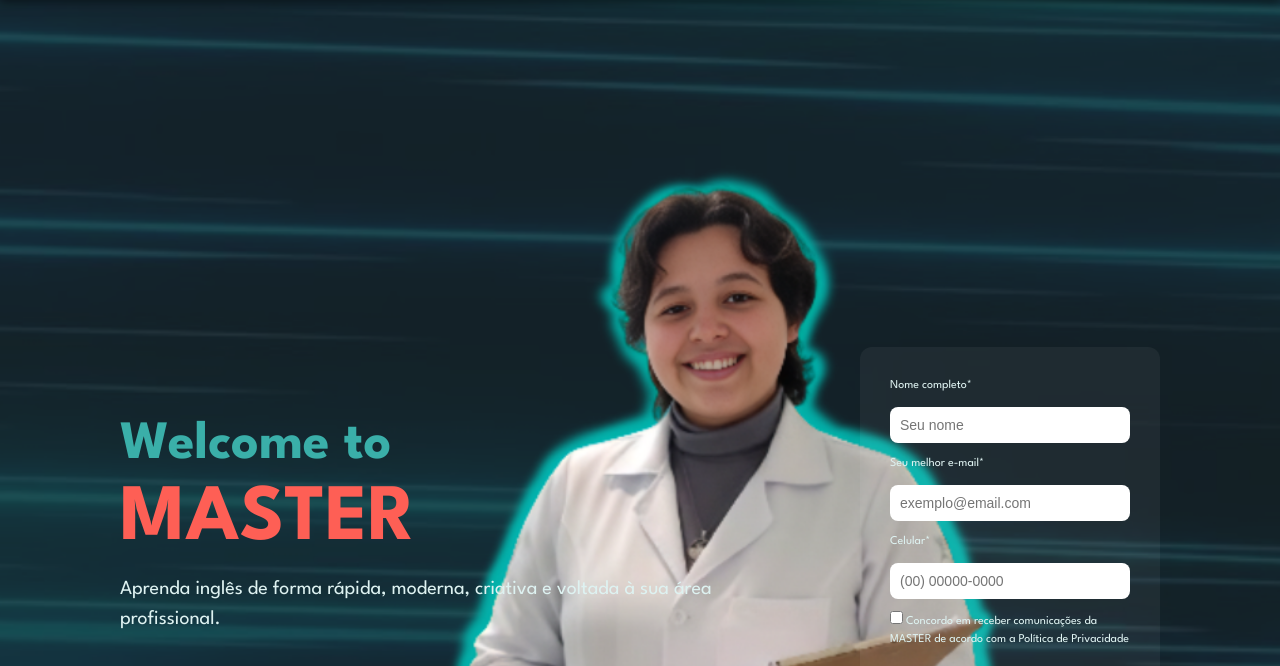
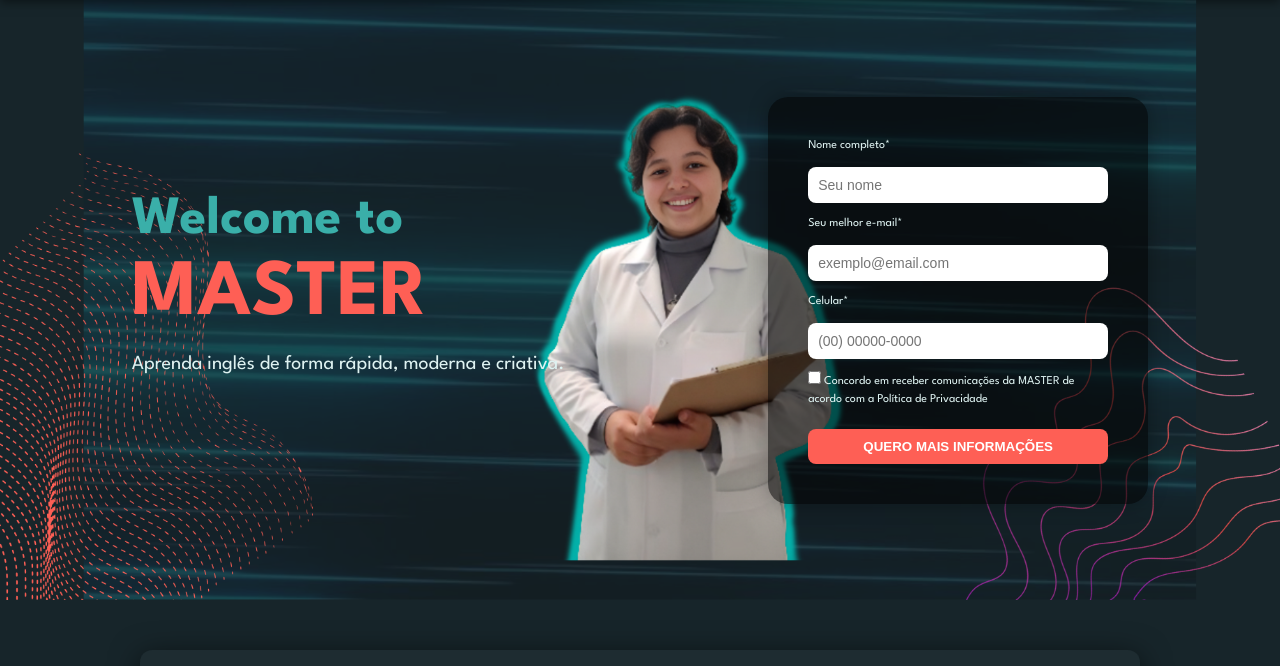
Before and after one commit to bionicarty/MASTER, a plain HTML site: page index.html in a window 1280 px wide. Shown: the part 90-756 px from the top of the page. Drawn offline with Linux system fonts and the light colour scheme.

Commit message:
index.html

```diff
--- a/index.html
+++ b/index.html
@@ -71,14 +71,15 @@
   /* === HERO === */
   .hero {
     margin-top: 90px; /* compensa header fixa */
-    height:1080px;
     background: url("images/hero.png") no-repeat center center;
     background-size: cover;
     display:flex;
     align-items:center;
     justify-content:space-around;
-    padding:0 50px;
+    padding:80px 50px;
     flex-wrap:wrap;
+    min-height: 75vh; /* reduzido pra tirar o espaço extra */
+    gap:40px;
   }
 
   .hero-text {
@@ -106,14 +107,29 @@
     color: var(--secondary);
   }
 
+  /* texto ajustado pra não sobrepor a imagem */
+  .hero-text p {
+    font-size:20px;
+    margin-bottom:30px;
+    color: var(--secondary);
+  }
+
+  .hero-text p {
+    font-size:20px;
+    margin-bottom:30px;
+    color: var(--secondary);
+  }
+
+  /* === FORM MAIS VISÍVEL === */
   .hero-form {
-    background: rgba(255,255,255,0.05);
-    padding:30px;
-    border-radius:12px;
+    background: rgba(0, 0, 0, 0.55);
+    padding: 40px;
+    border-radius: 20px;
     display:flex;
     flex-direction:column;
     gap:12px;
-    width:300px;
+    width:380px;
+    box-shadow: 0 0 20px rgba(0, 0, 0, 0.3);
   }
 
   .hero-form input[type="text"],
@@ -253,7 +269,7 @@
 <section class="hero">
   <div class="hero-text">
     <h1>Welcome to <span>MASTER</span></h1>
-    <p>Aprenda inglês de forma rápida, moderna, criativa e voltada à sua área profissional.</p>
+    <p>Aprenda inglês de forma rápida, moderna e criativa.</p>
   </div>
   <form class="hero-form">
     <label for="nome">Nome completo*</label>
```
